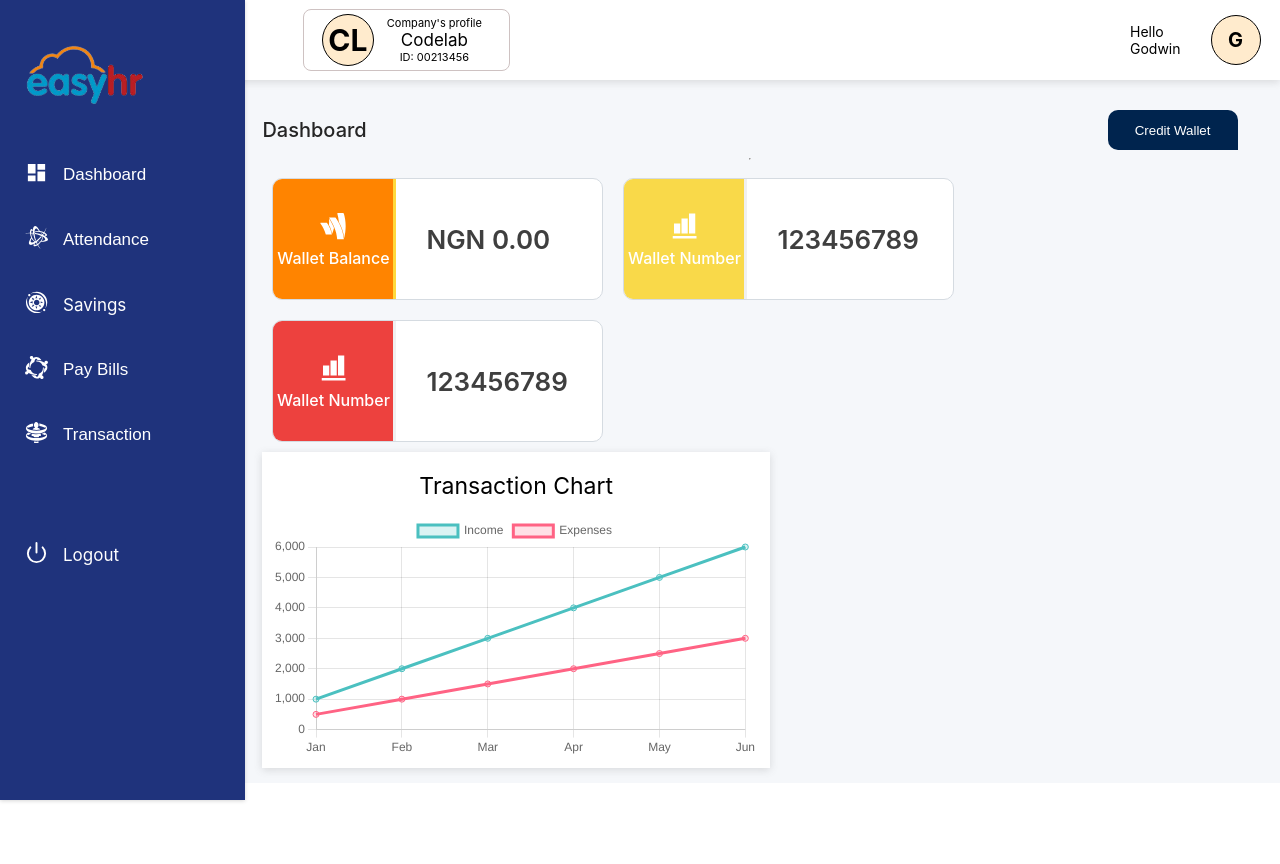
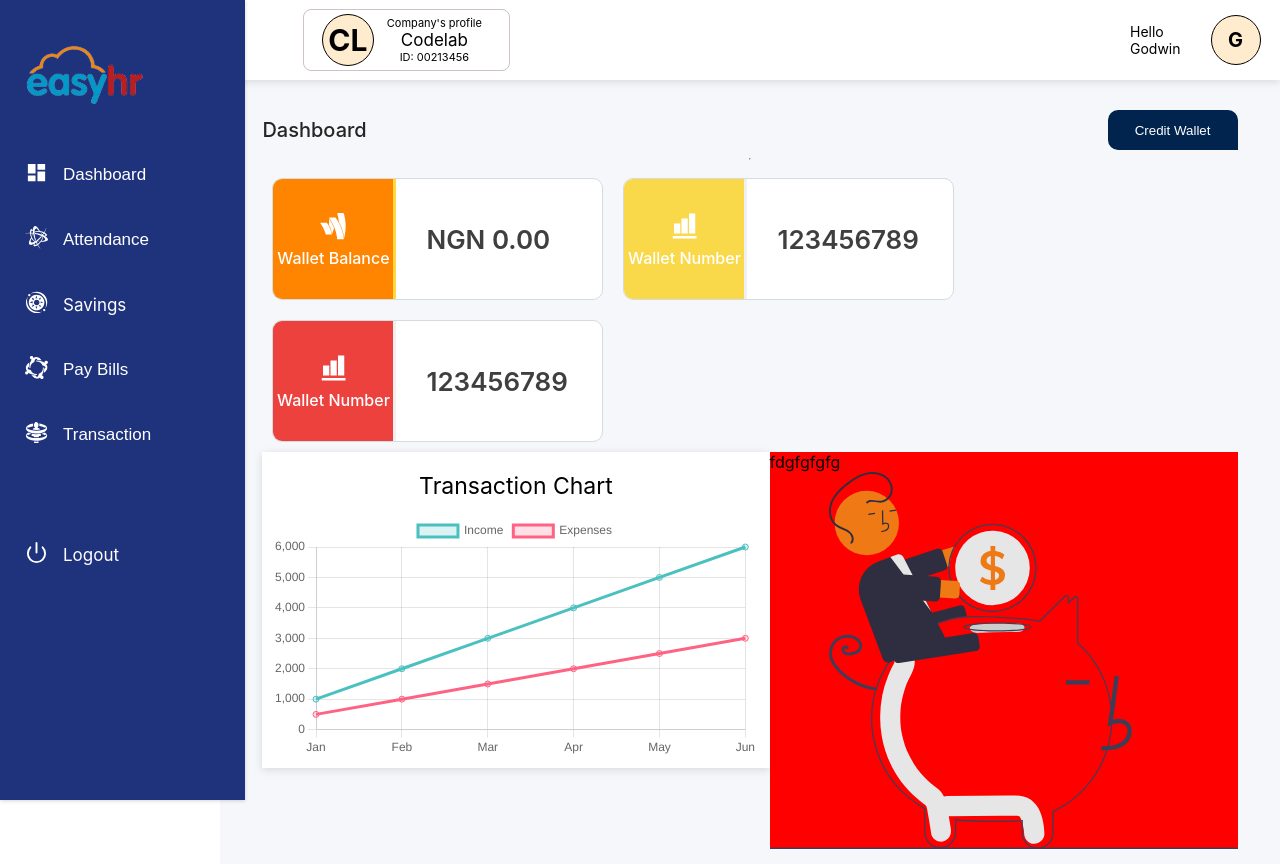
Before and after one commit to OgbuEsther/Easy_HR_FE2, a React (Create React App) app: page /staffdashboard in a window 1280 px wide. Before the commit the page ends 800 px from the top, so only its background shows below. Built offline with nearby package versions, Linux system fonts and the light colour scheme.

Commit message:
savings plan

```diff
--- a/src/pages/Staffcomp.tsx
+++ b/src/pages/Staffcomp.tsx
@@ -9,11 +9,17 @@ import Pies from "./Pies";
 import {FaJediOrder } from "react-icons/fa"
 import { BsFillArrowRightCircleFill } from "react-icons/bs"
 import { GiHypersonicMelon } from "react-icons/gi"
-import { AiFillAlert,AiOutlineDeploymentUnit,AiFillDashboard } from "react-icons/ai"
+import img from "../Assets/saves.svg"
+import { AiFillAlert, AiOutlineDeploymentUnit, AiFillDashboard } from "react-icons/ai"
+
 
 
 
 const ParentComp = () => {
+
+    const myVideo = require("../Assets/gif.mp4");
+
+
   const [show, setShow] = React.useState(false);
 
   const Toggle = () => {
@@ -97,6 +103,10 @@ const ParentComp = () => {
                               <Pies />
                           </Pee>
                       </Piehold>
+                      <Planhold>
+                          fdgfgfgfg
+                          <Img src={img} />
+                      </Planhold>
                   </Down>
         </Wrapper>
       </Container>
@@ -105,6 +115,19 @@ const ParentComp = () => {
 };
 
 export default ParentComp;
+const Img = styled.img`
+
+`
+
+const Video = styled.video`
+
+`;
+const Planhold = styled.div`
+    width: 48%;
+    background-color: red;
+    display: flex;
+    flex-direction: column;
+`
 const Pee = styled.div`
     width: 100%;
     margin-top: 15px;
```
Also changed, not shown: src/Assets/saves.svg (added), src/Assets/savings.gif (added).
